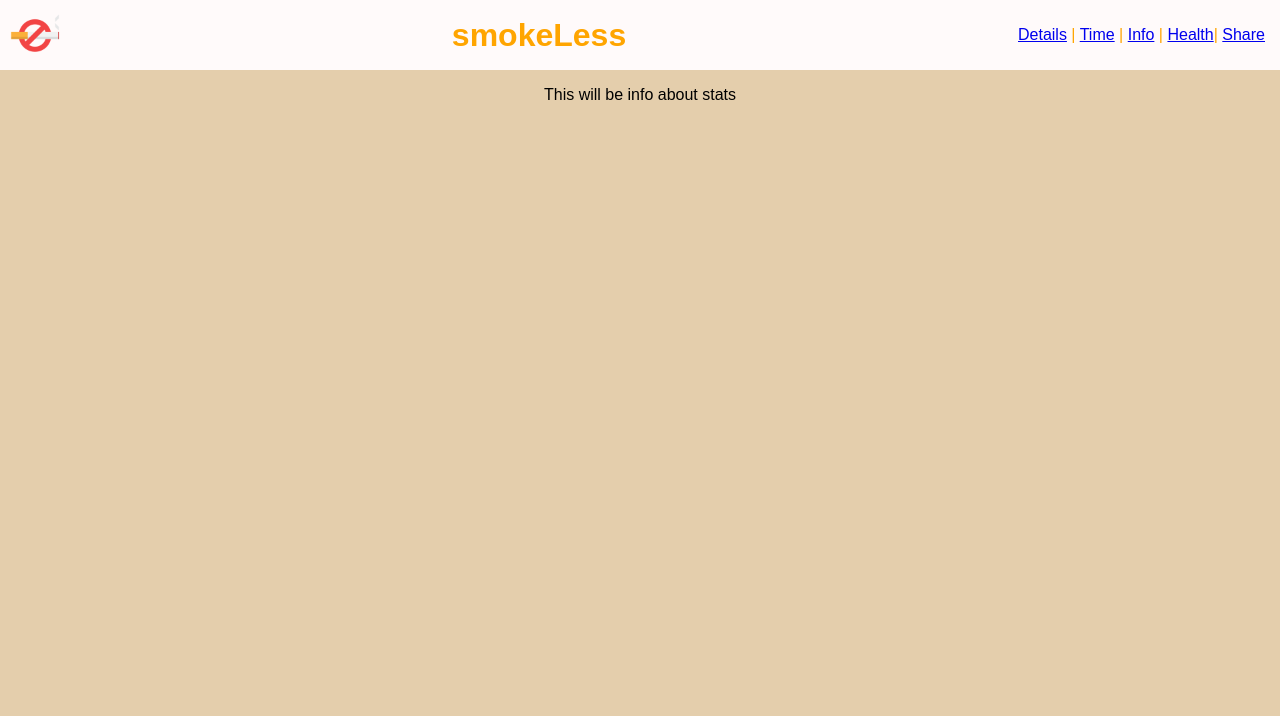
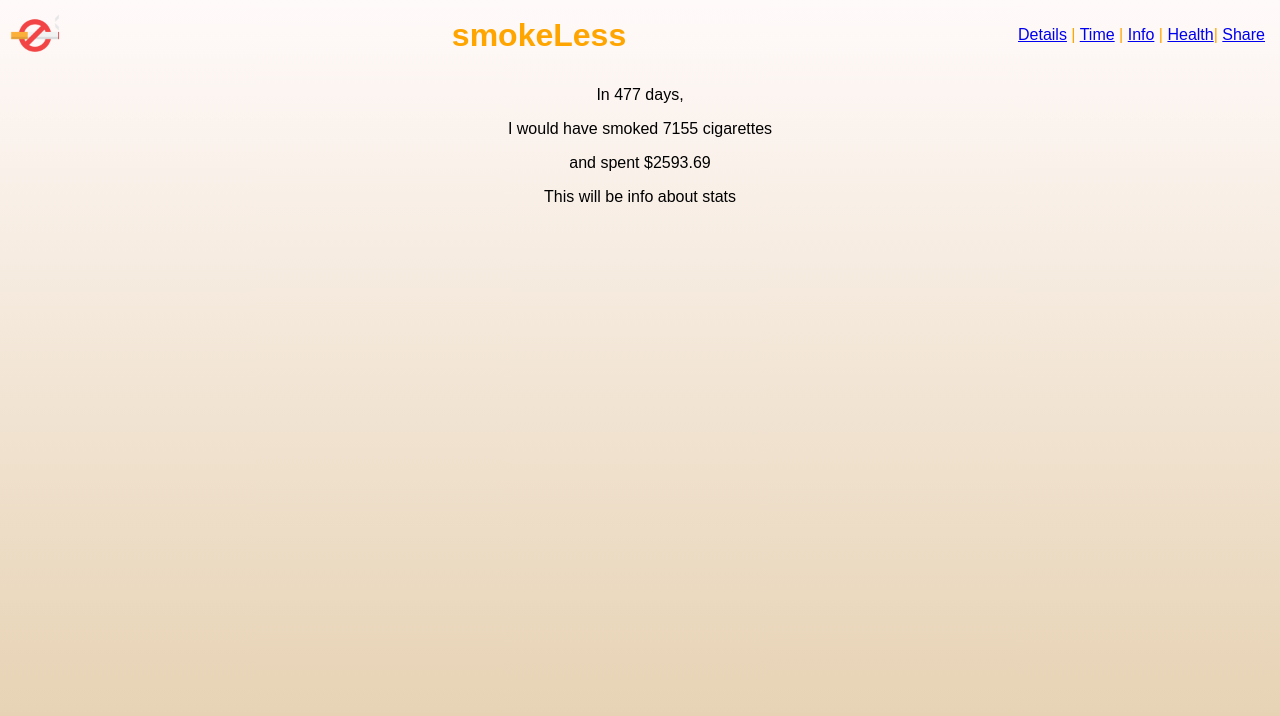
Before and after one commit to mckjoe/SmokeLess, a React (Create React App) app: page /#/info in a window 1280 px wide. Shown: the top 716 px of the page. Built offline with nearby package versions, Linux system fonts and the light colour scheme.

Commit message:
add function to info component and time component for maht translations.

```diff
--- a/package.json
+++ b/package.json
@@ -3,6 +3,7 @@
   "version": "0.1.0",
   "private": true,
   "dependencies": {
+    "moment": "^2.18.1",
     "react": "^16.4.1",
     "react-dom": "^16.4.1",
     "react-scripts": "1.1.4",
--- a/src/components/App.js
+++ b/src/components/App.js
@@ -20,7 +20,8 @@ class App extends React.Component {
           name: "Joseph McKinney",
           quitDate: "April 2nd, 2017",
           body: "Congratulations everyone! You've made it this far and should be proud of yourself, keep it up!",
-          key: '1'
+          key: '1',
+          timePosted: ''
         },
         {
           profilePic: "https://encrypted-tbn0.gstatic.com/images?q=tbn:ANd9GcR4SVau-uGL427A4ED3q5ijSb_X9eKhrDmYTqthYmYrjPdb34jB",
--- a/src/components/Info.jsx
+++ b/src/components/Info.jsx
@@ -1,8 +1,26 @@
 import React from 'react';
 
+function convertMSToDays(ms) {
+  var d, h, m, s;
+  s = Math.floor(ms / 1000);
+  m = Math.floor(s / 60);
+  s = s % 60;
+  h = Math.floor(m / 60);
+  m = m % 60;
+  d = Math.floor(h / 24);
+  h = h % 24;
+  return { d: d };
+};
 function Info() {
+  var time = convertMSToDays(41246121609);
+  var cigarettes = time.d * 15;
+  var money = cigarettes / 20 * 7.25;
+  var spent = money.toFixed(2);
   return (
     <div>
+      <p>In {time.d} days, </p>
+      <p>I would have smoked {cigarettes} cigarettes</p>
+      <p>and spent ${spent}</p>
       <p>This will be info about stats</p>
     </div>
   );
--- a/src/components/NewSmokerForm.jsx
+++ b/src/components/NewSmokerForm.jsx
@@ -31,7 +31,7 @@ function NewSmokerForm(props){
           placeholder='Date You Quit'
           ref={(input) => {_date = input;}}/><br />
         <input
-          type='text'
+          type='time'
           id='time'
           placeholder='Time of last cigarette'
           ref={(input) => {_time = input;}}/><br />
--- a/src/components/Post.jsx
+++ b/src/components/Post.jsx
@@ -17,10 +17,11 @@ function Post(props) {
   );
 }
 
+
 Post.propTypes = {
   name: PropTypes.string,
   quitDate: PropTypes.string,
-  body: PropTypes.string
+  body: PropTypes.string,
 }
 
 export default Post;
--- a/src/components/PostList.jsx
+++ b/src/components/PostList.jsx
@@ -4,7 +4,6 @@ import PostForm from './PostForm';
 import PropTypes from 'prop-types';
 
 function PostList(props) {
-  console.log(props)
   return (
     <div>
       <PostForm onNewPostCreation={props.onNewPostCreation}/>
--- a/src/components/Smoker.jsx
+++ b/src/components/Smoker.jsx
@@ -4,10 +4,10 @@ import PropTypes from "prop-types";
 function Smoker(props){
   return (
     <div>
-      <p>I quit Smoking {props.date}</p>
+      <p>I quit Smoking  on {props.date}</p>
       <p>at {props.time}</p>
-      <p>I smoked {props.perDay} cigarettes per day</p>
-      <p>I paid {props.packPrice} per pack</p>
+      <p>I smoked {props.perDay} cigarettes per day,</p>
+      <p>I paid {props.packPrice} per pack,</p>
       <p>and spent {props.cigaretteTime} minutes each cigarette </p>
       <p>for about {props.smokerTime} years</p>
     </div>
--- a/src/components/Time.jsx
+++ b/src/components/Time.jsx
@@ -1,5 +1,6 @@
 import React from 'react';
 import TimeAgo from 'react-timeago';
+
 function convertMS(ms) {
   var d, h, m, s;
   s = Math.floor(ms / 1000);
@@ -9,15 +10,17 @@ function convertMS(ms) {
   m = m % 60;
   d = Math.floor(h / 24);
   h = h % 24;
-  console.log('you are ' + d );
   return { d: d, h: h, m: m, s: s };
 };
 
 function Time(){
-  convertMS(41109648466);
+  var time=convertMS(41246121609);
   return (
     <div>
-      <TimeAgo date="april 2, 2017"  />
+      <p>{time.d} Days</p>
+      <p>{time.h} Hours</p>
+      <p>{time.m} Minutes</p>
+      <p>{time.s} Seconds</p>
     </div>
   );
 }
--- a/src/index.css
+++ b/src/index.css
@@ -1,8 +1,13 @@
+html {
+  min-height: 100%;
+  background: linear-gradient(snow, #E4CEAC) ;
+}
+
+
 body {
   margin: 0;
   padding: 0;
   font-family: sans-serif;
-  background-color: #E4CEAC;
   min-width: 215px;
 }
 
@@ -12,13 +17,15 @@ button {
   border: 1px solid orange;
 }
 
+.app {
+}
+
 .header {
   position: relative;
   display: flex;
   justify-content: space-between;
   align-items: center;
   margin-bottom: 10px;
-  background-color: snow;
   padding-bottom: 10px;
   padding-top: 10px;
   color: orange;
@@ -76,6 +83,12 @@ button {
 
 .hidden {
   display: none;
+  color: snow;
+  /* transition: color .5s; */
+}
+
+.listDisplay:last-of-type p {
+  display: block;
 }
 
 input {
@@ -137,7 +150,7 @@ input {
   height: 50px;
 }
 
-@media screen and (max-width: 459px) {
+@media screen and (max-width: 547px) {
   .header {
     display: grid;
     grid-template-rows: 1fr auto;
```
Also changed, not shown: 1 other file (tests, documents, lock files or other folders).
